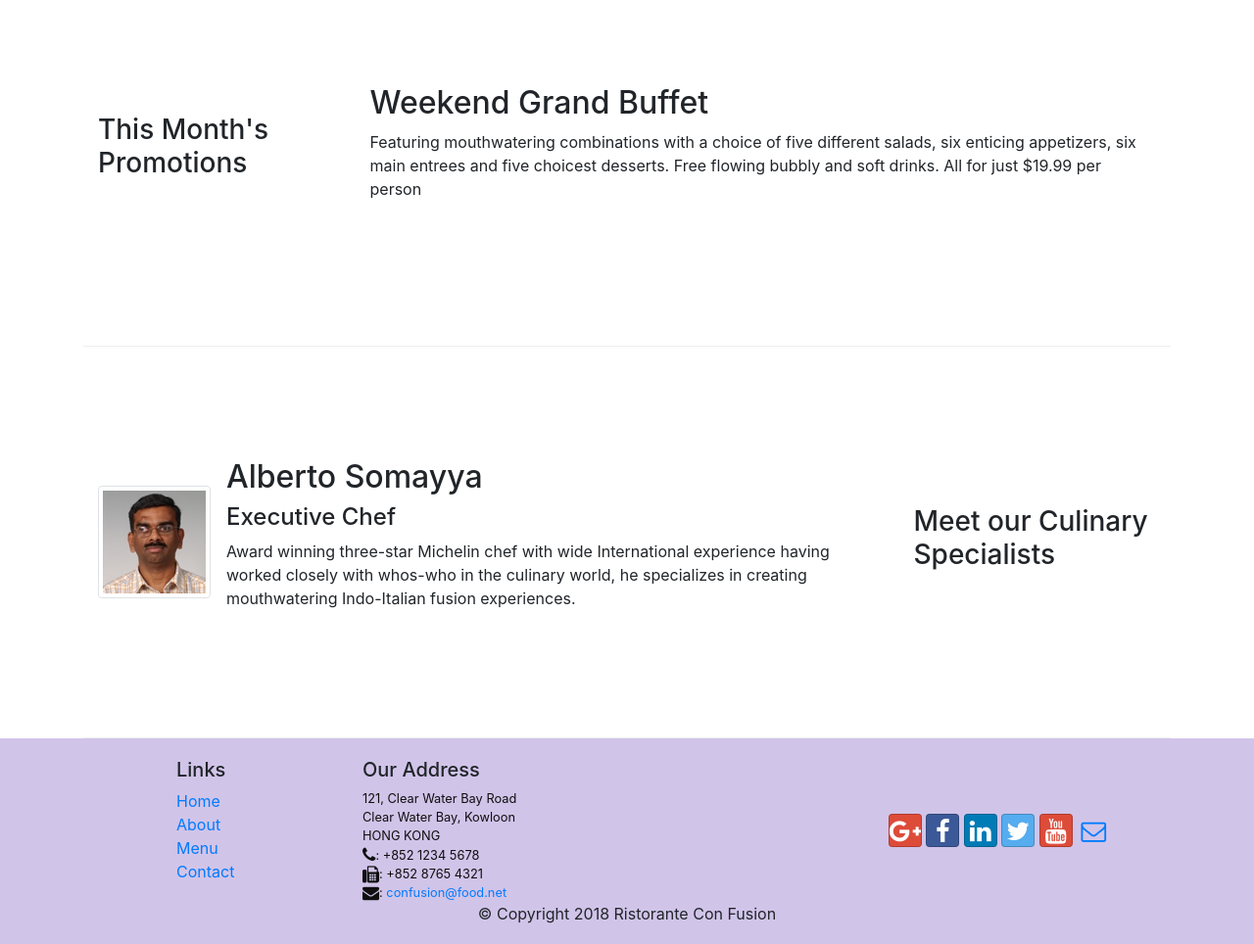
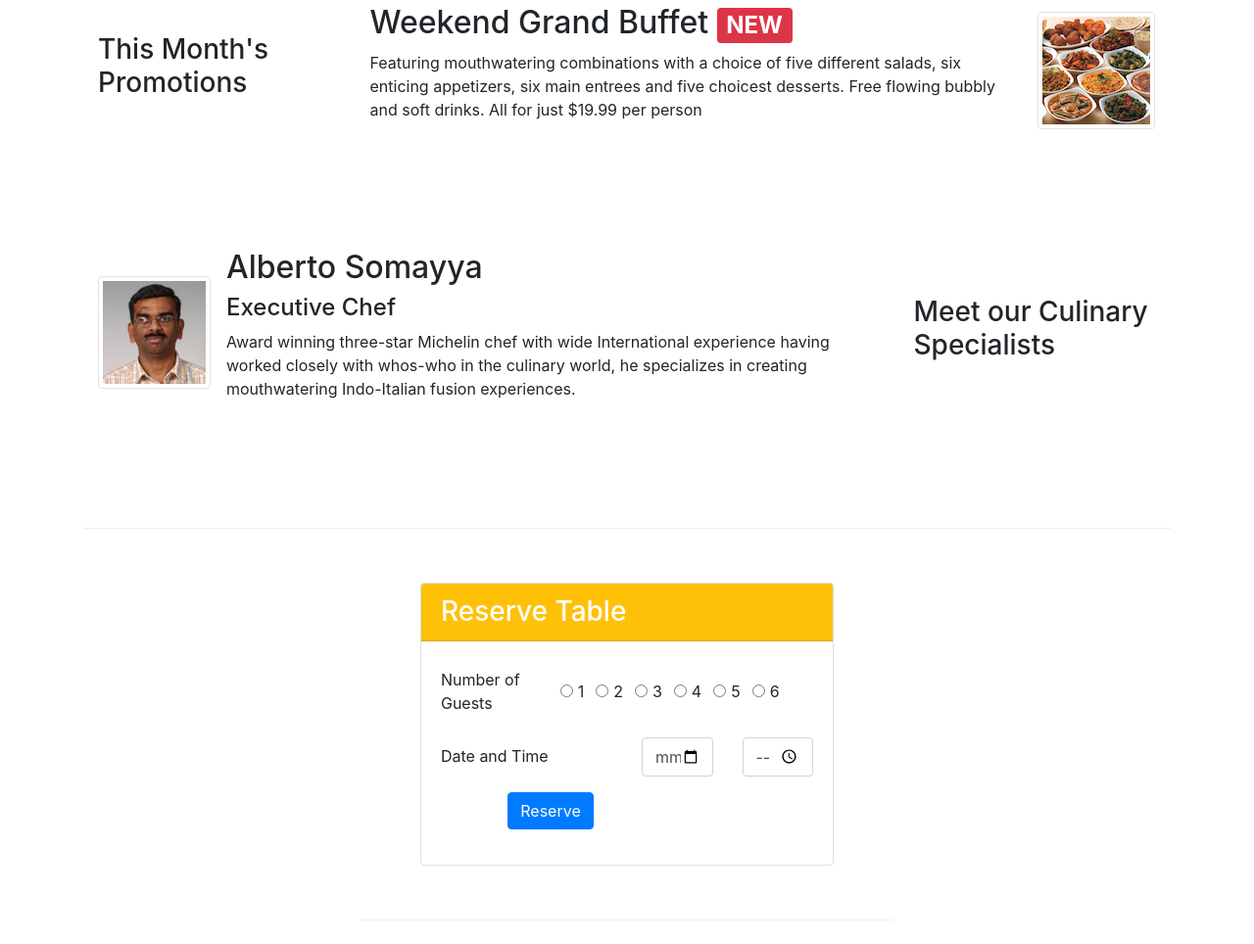
Before and after one commit to WardaFarhan/Bootstrap, a website: page index.html in a window 1280 px wide. Shown: the part 780-1744 px from the top of the page at 98% size. Drawn offline with nearby package versions, Linux system fonts and the light colour scheme.

Commit message:
adding reservation table form to index.html

```diff
--- a/index.html
+++ b/index.html
@@ -37,12 +37,17 @@
     <header class="jumbotron">
         <div class="container">
             <div class="row row-header">
-                <div class="col-12 col-sm-6">
+                <div class="col-6 col-sm-6 first-left">
                     <h1>Ristorante con Fusion</h1>
                     <p>We take inspiration from the World's best cuisines, and create a unique fusion experience. Our lipsmacking creations will tickle your culinary senses!</p>
                 </div>
-                <div class="col-12 col-sm align-self-center">
+                <div class="col-6 col-sm align-self-center first-right">
                     <img src="img/logo.png" class="img-fluid">
+                </div>
+                <div class="form-group row" class="offset-md-2 col-md-8 align-self-center">
+
+                    <a href="#bottom" class="btn btn-warning align-self-center">Reserve Table</a>
+
                 </div>
             </div>
         </div>
@@ -73,13 +78,17 @@
                 <h3>This Month's Promotions</h3>
             </div>
             <div class="col col-sm col-md">
-                <h2>Weekend Grand Buffet</h2>
-                <p>Featuring mouthwatering combinations with a choice of five different salads, six enticing appetizers, six main entrees and five choicest desserts. Free flowing bubbly and soft drinks. All for just $19.99 per person </p>
+                <h2 class="mt-0">Weekend Grand Buffet <span class="badge badge-danger">NEW</span> </h2>
+                <p class="d-none d-sm-block">Featuring mouthwatering combinations with a choice of five different salads, six enticing appetizers, six main entrees and five choicest desserts. Free flowing bubbly and soft drinks. All for just $19.99 per person </p>
             </div>
-        </div>
-
+            <div class="media">
+                <img src="img/buffet.png" class="d-flex mr-3 img-thumbnail align-self-center" alt="buffet">
+        </div><hr>
+       <div>
+        <hr>
+       </div>
         <div class="row row-content align-items-center">
-            <div class="col-12 col-sm-4 order-sm-last col-md-3" >
+           <div class="col-12 col-sm-4 order-sm-last col-md-3" >
                 <h3>Meet our Culinary Specialists</h3>
             </div>
             <div class="col col-sm order-sm-first col-md">
@@ -93,6 +102,66 @@
                             International experience having worked closely with whos-who in the culinary world,
                             he specializes in creating mouthwatering Indo-Italian fusion experiences.</p>
                     </div>
+                </div>
+
+            </div>
+        </div>
+        <br><br><br><br>
+        <div class="row row-content justify-content-center">
+            <div class="col-8 col-sm-10 align-self-center">
+
+
+        <div class="card ">
+            <form id="bottom">
+            <h3 class="card-header bg-warning text-white ">Reserve Table </h3>
+            <div class="card-body ">
+
+                    <div class="form-group row ">
+                        <label for="noofguest" class="col-2 col-md-4 col-form-label">Number of Guests</label>
+                        <div class="form-check form-check-inline">
+                            <input class="form-check-input" type="radio" name="inlineRadioOptions" id="inlineRadio1" value="option1">
+                            <label class="form-check-label" for="inlineRadio1">1</label>
+                          </div>
+                          <div class="form-check form-check-inline">
+                            <input class="form-check-input" type="radio" name="inlineRadioOptions" id="inlineRadio2" value="option2">
+                            <label class="form-check-label" for="inlineRadio2">2</label>
+                          </div>
+                          <div class="form-check form-check-inline">
+                            <input class="form-check-input" type="radio" name="inlineRadioOptions" id="inlineRadio3" value="option3">
+                            <label class="form-check-label" for="inlineRadio3">3 </label>
+                          </div>
+                          <div class="form-check form-check-inline">
+                            <input class="form-check-input" type="radio" name="inlineRadioOptions" id="inlineRadio1" value="option1">
+                            <label class="form-check-label" for="inlineRadio1">4</label>
+                          </div>
+                          <div class="form-check form-check-inline">
+                            <input class="form-check-input" type="radio" name="inlineRadioOptions" id="inlineRadio2" value="option2">
+                            <label class="form-check-label" for="inlineRadio2">5</label>
+                          </div>
+                          <div class="form-check form-check-inline">
+                            <input class="form-check-input" type="radio" name="inlineRadioOptions" id="inlineRadio3" value="option3" >
+                            <label class="form-check-label" for="inlineRadio3">6</label>
+                          </div>
+                          </div>
+                            <div class="form-group row">
+                                <label for="datetime" class="col-8 col-md-6 col-form-label">Date and Time</label>
+                                <div class="col-5 col-md-3">
+                                    <input type="date" class="form-control align-self-center" id="date" name="date" placeholder="Date">
+                                </div>
+                                <div class="col-5 col-md-3">
+                                    <input type="time" class="form-control align-self-center" id="time" name="time" placeholder="Time">
+                                </div>
+                            </div>
+                            <div class="form-group row ">
+                                <div class="offset-md-2 col-md-10 align-self-center">
+                                    <button type="submit" class="btn btn-primary">Reserve</button>
+                                </div>
+                            </div>
+
+                        </div>
+                    </form>
+                    </div>
+                </div>
                 </div>
 
             </div>
```
Also changed, not shown: contactus.html (+4 -0 lines), sm to xl screen.png (added).
